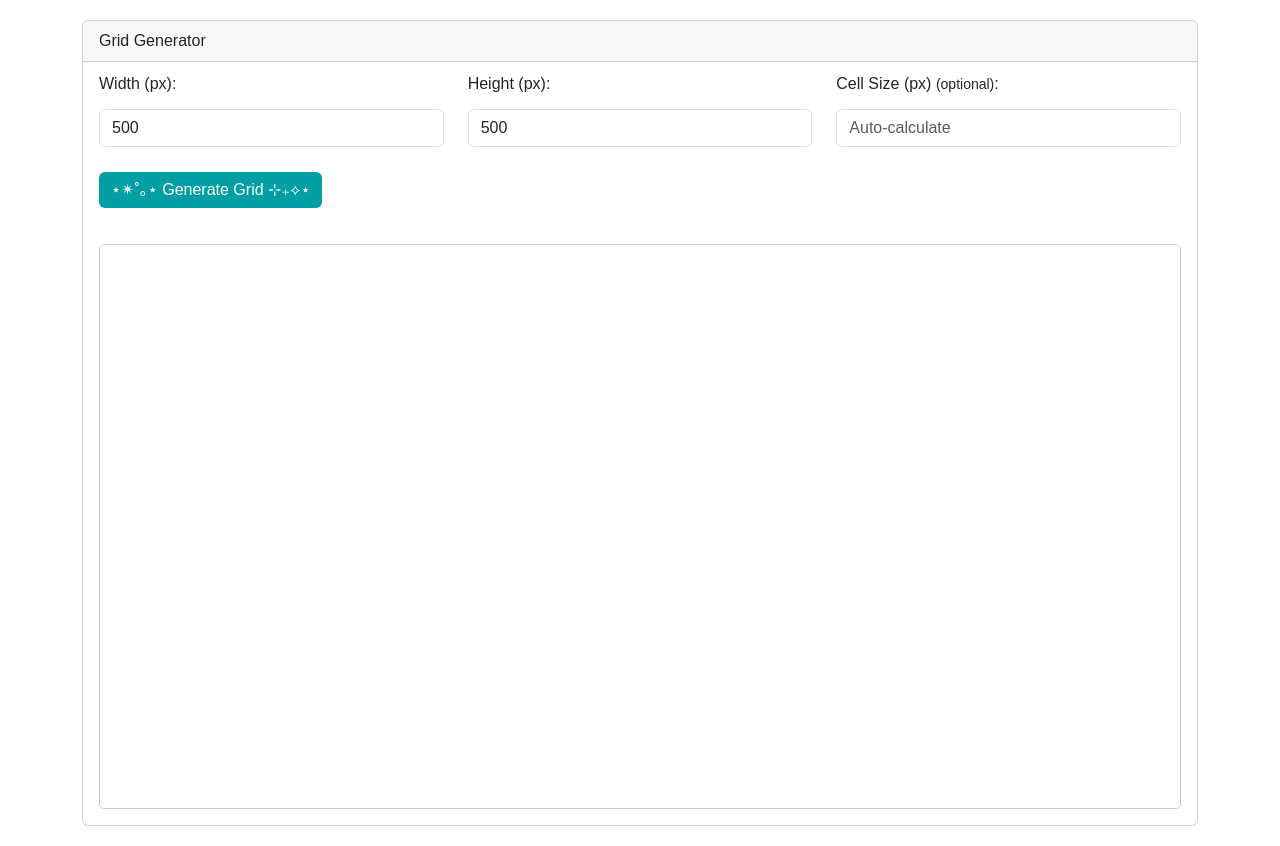
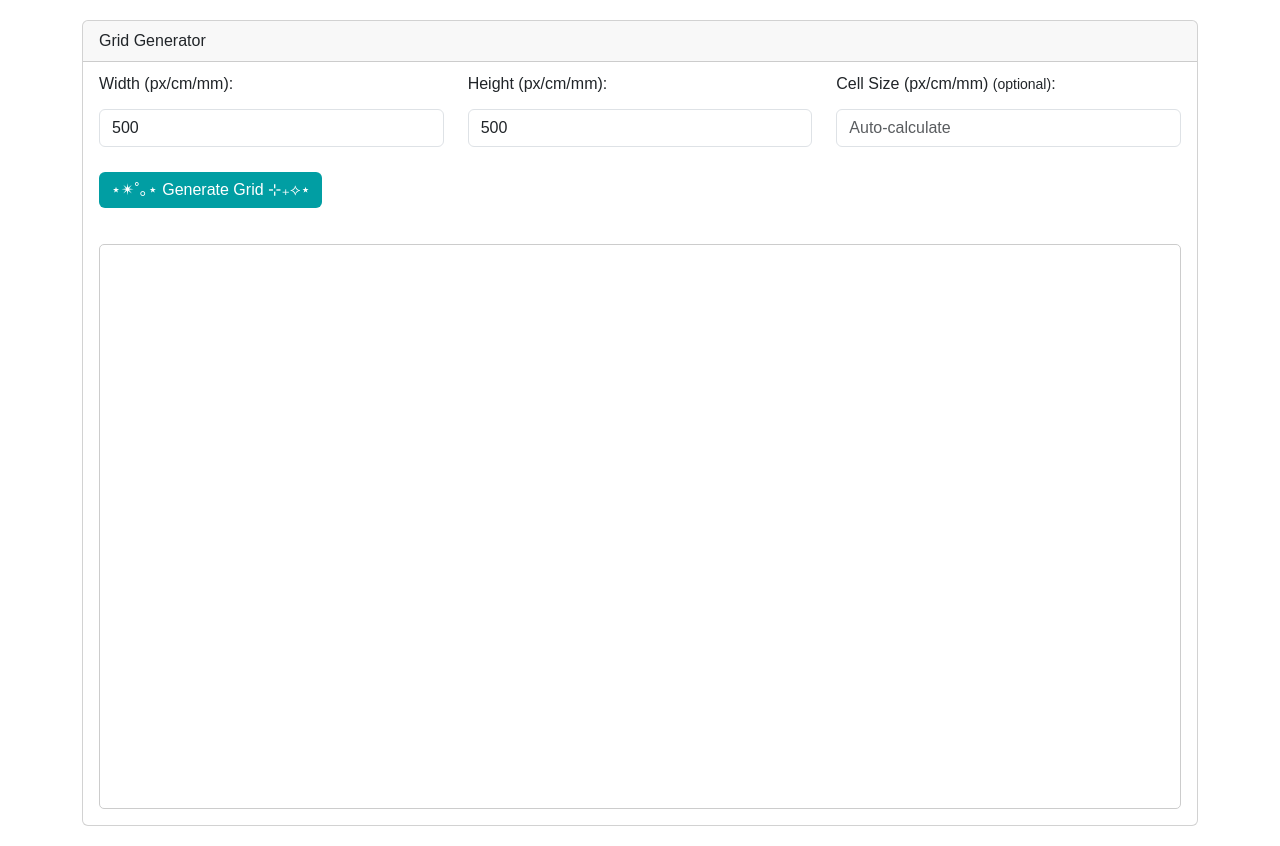
Before and after one commit to Klingebeil/grid-generator, a plain HTML site: page index.html in a window 1280 px wide. Drawn offline with nearby package versions, Linux system fonts and the light colour scheme.

Commit message:
Update index.html

```diff
--- a/index.html
+++ b/index.html
@@ -45,15 +45,15 @@
             <form id="gridForm" class="mx-3">
                 <div class="row form-group">
                 <div class="col-md-4">
-                    <label for="width" class="form-label">Width (px):</label>
+                    <label for="width" class="form-label">Width (px/cm/mm):</label>
                     <input class="form-control" type="number" id="width" name="width" min="10" value="500" required>
                 </div>
                 <div class="col-md-4">
-                    <label for="height" class="form-label">Height (px):</label>
+                    <label for="height" class="form-label">Height (px/cm/mm):</label>
                     <input class="form-control" type="number" id="height" name="height" min="10" value="500" required>
                 </div>
                 <div class="col-md-4">
-                    <label for="cellSize" class="form-label">Cell Size (px) <small>(optional)</small>:</label>
+                    <label for="cellSize" class="form-label">Cell Size (px/cm/mm) <small>(optional)</small>:</label>
                     <input class="form-control" type="number" id="cellSize" name="cellSize" min="1" placeholder="Auto-calculate">
                 </div>
                 </div>
```
